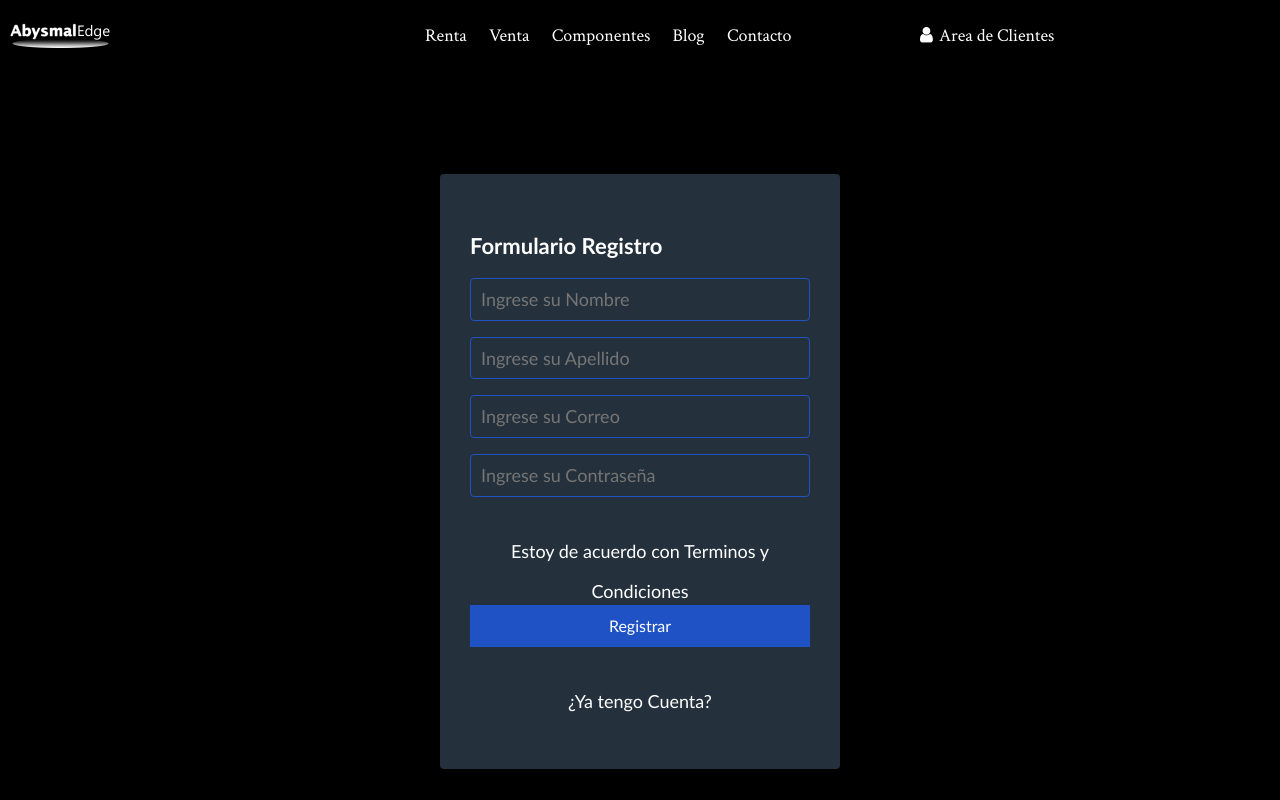
After one commit to Moisem/Proyecto-Integrador-, a PHP site: page /registro_clientes.html in a window 1280 px wide. The commit adds this page. Run offline with PHP 8.4, Linux system fonts and the light colour scheme.

Commit message:
avance formulario

```diff
--- a/css/estilos.css
+++ b/css/estilos.css
@@ -18,6 +18,14 @@ img{
     max-width: 100%;
 }
 /*Globales*/
+.fondo-body{
+    background-color: #000;
+    background-position: center center;
+    background-size: cover;
+    background-attachment: fixed;
+    height: 100vh;
+    min-height: 60rem;
+}
 .contenedor-header{
     margin: 0 0 0 0;
     display: flex;
@@ -185,3 +193,59 @@ https://i1.wp.com/windowscustomization.com/wp-content/uploads/2019/04/MSI.gif?fi
     color: rgba(15, 231, 15, 0.699);
     font-weight: 700;
 }
+/*registros*/
+.form-register {
+    width: 400px;
+    background: #24303c;
+    padding: 30px;
+    margin: auto;
+    margin-top: 100px;
+    border-radius: 4px;
+    font-family: 'calibri';
+    color: white;
+    box-shadow: 7px 13px 37px #000;
+  }
+
+  .form-register h4 {
+    font-size: 22px;
+    margin-bottom: 20px;
+  }
+
+  .controls {
+    width: 100%;
+    background: #24303c;
+    padding: 10px;
+    border-radius: 4px;
+    margin-bottom: 16px;
+    border: 1px solid #1f53c5;
+    font-family: 'calibri';
+    font-size: 18px;
+    color: white;
+  }
+
+  .form-register p {
+    height: 40px;
+    text-align: center;
+    font-size: 18px;
+    line-height: 40px;
+  }
+
+  .form-register a {
+    color: white;
+    text-decoration: none;
+  }
+
+  .form-register a:hover {
+    color: white;
+    text-decoration: underline;
+  }
+
+  .form-register .botons {
+    width: 100%;
+    background: #1f53c5;
+    border: none;
+    padding: 12px;
+    color: white;
+    margin: 16px 0;
+    font-size: 16px;
+  }
--- /dev/null
+++ b/registro_clientes.html
@@ -0,0 +1,43 @@
+<!DOCTYPE html>
+<html lang="en">
+<head>
+  <meta charset="UTF-8">
+  <meta name="viewport" content="width=device-width, initial-scale=1.0">
+  <meta http-equiv="X-UA-Compatible" content="ie=edge">
+  <link rel="stylesheet" href="css/estilos.css">
+  <link rel="stylesheet" href="css/iconos.css">
+  <link rel="stylesheet" href="css/normalice.css">
+  <link href="https://fonts.googleapis.com/css2?family=Crimson+Text&display=swap" rel="stylesheet">
+  <title>Formulario Registro</title>
+</head>
+<body class="fondo-body">
+  <div class="contenedor-header">
+    <div class="menu">
+        <div id="logo">
+            <a href="index.html">
+                <img src="img/Logo.png"Logotipo">
+            </a>
+        </div>
+        <nav class="navegacion">
+            <a href="#">Renta</a>
+            <a href="#">Venta</a>
+            <a href="#">Componentes</a>
+            <a href="#">Blog</a>
+            <a href="#">Contacto</a>
+            <a href="#" class="icon-user">Area de Clientes</a>
+        </nav>
+    </div>
+</div>
+  <section class="form-register">
+    <h4>Formulario Registro</h4>
+    <input class="controls" type="text" name="nombres" id="nombres" placeholder="Ingrese su Nombre">
+    <input class="controls" type="text" name="apellidos" id="apellidos" placeholder="Ingrese su Apellido">
+    <input class="controls" type="email" name="correo" id="correo" placeholder="Ingrese su Correo">
+    <input class="controls" type="password" name="correo" id="correo" placeholder="Ingrese su Contraseña">
+    <p>Estoy de acuerdo con <a href="#">Terminos y Condiciones</a></p>
+    <input class="botons" type="submit" value="Registrar">
+    <p><a href="#">¿Ya tengo Cuenta?</a></p>
+  </section>
+
+</body>
+</html>
```
